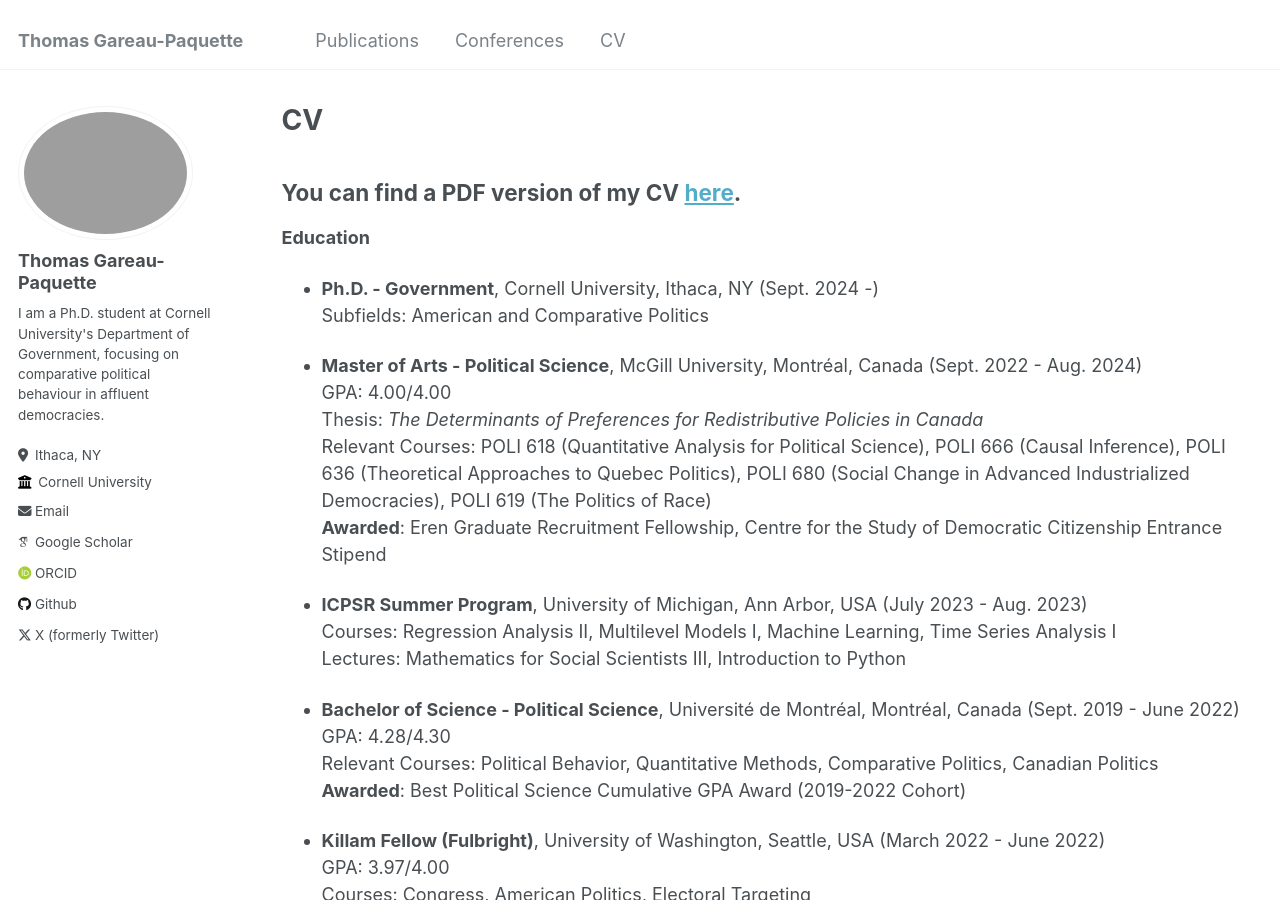
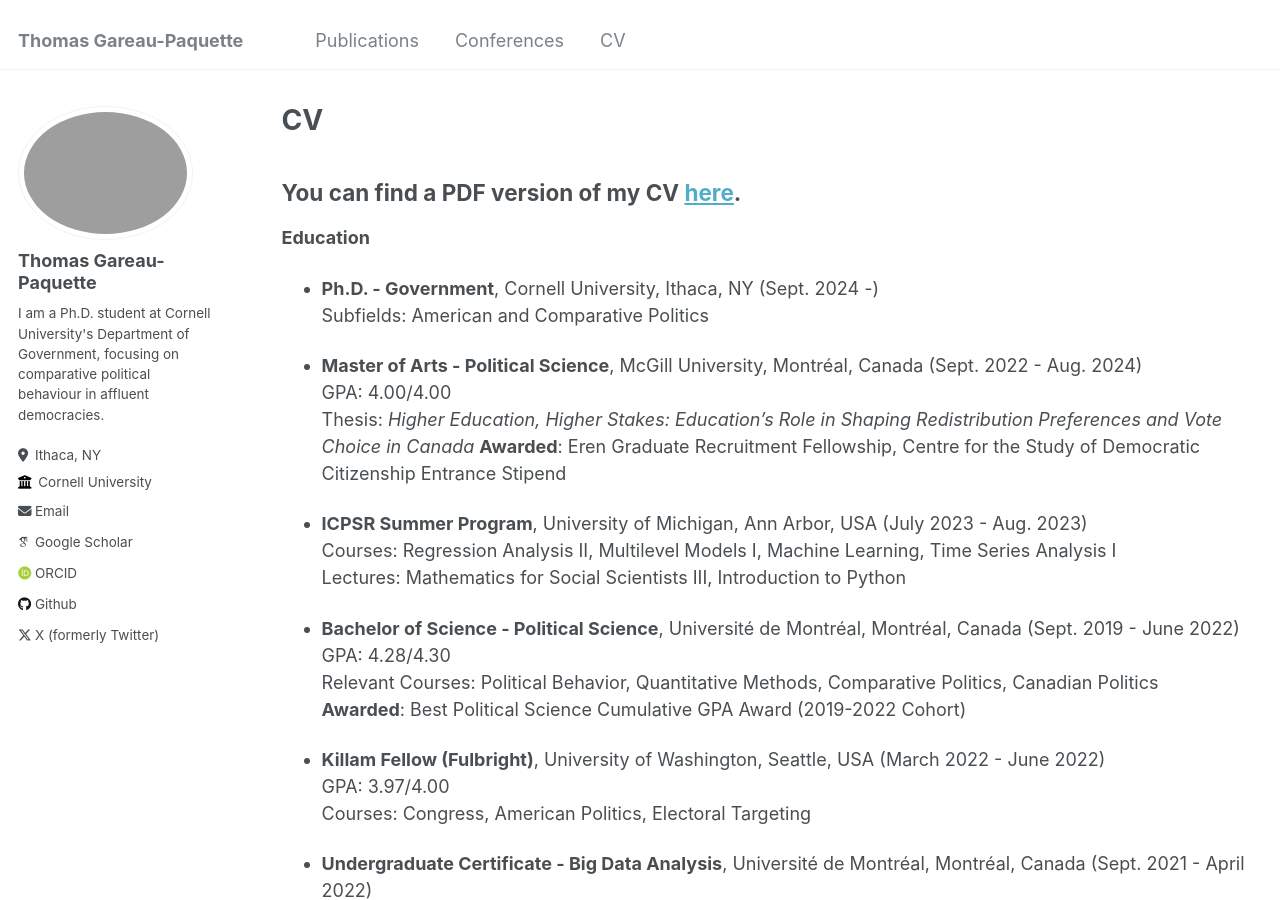
Before and after one commit to ThomasGareau/thomasgareau, a Jekyll site: the page built from _pages/cv.md, in a window 1280 px wide and 900 px high. Built offline with Jekyll 4.4.1, drawn with Linux system fonts in a browser that asks for light colours; some web fonts are replaced.

Commit message:
Change thesis name

```diff
--- a/_pages/cv.md
+++ b/_pages/cv.md
@@ -19,8 +19,7 @@ You can find a PDF version of my CV [here](http://thomasgp.com/files/GareauPaque
 
 * **Master of Arts - Political Science**, McGill University, Montréal, Canada (Sept. 2022 - Aug. 2024)
   GPA: 4.00/4.00
-  Thesis: *The Determinants of Preferences for Redistributive Policies in Canada*
-  Relevant Courses: POLI 618 (Quantitative Analysis for Political Science), POLI 666 (Causal Inference), POLI 636 (Theoretical Approaches to Quebec Politics), POLI 680 (Social Change in Advanced Industrialized Democracies), POLI 619 (The Politics of Race)
+  Thesis: *Higher Education, Higher Stakes: Education’s Role in Shaping Redistribution Preferences and Vote Choice in Canada*
   **Awarded**: Eren Graduate Recruitment Fellowship, Centre for the Study of Democratic Citizenship Entrance Stipend
 
 * **ICPSR Summer Program**, University of Michigan, Ann Arbor, USA (July 2023 - Aug. 2023)
```
Also changed, not shown: 1 other file.
